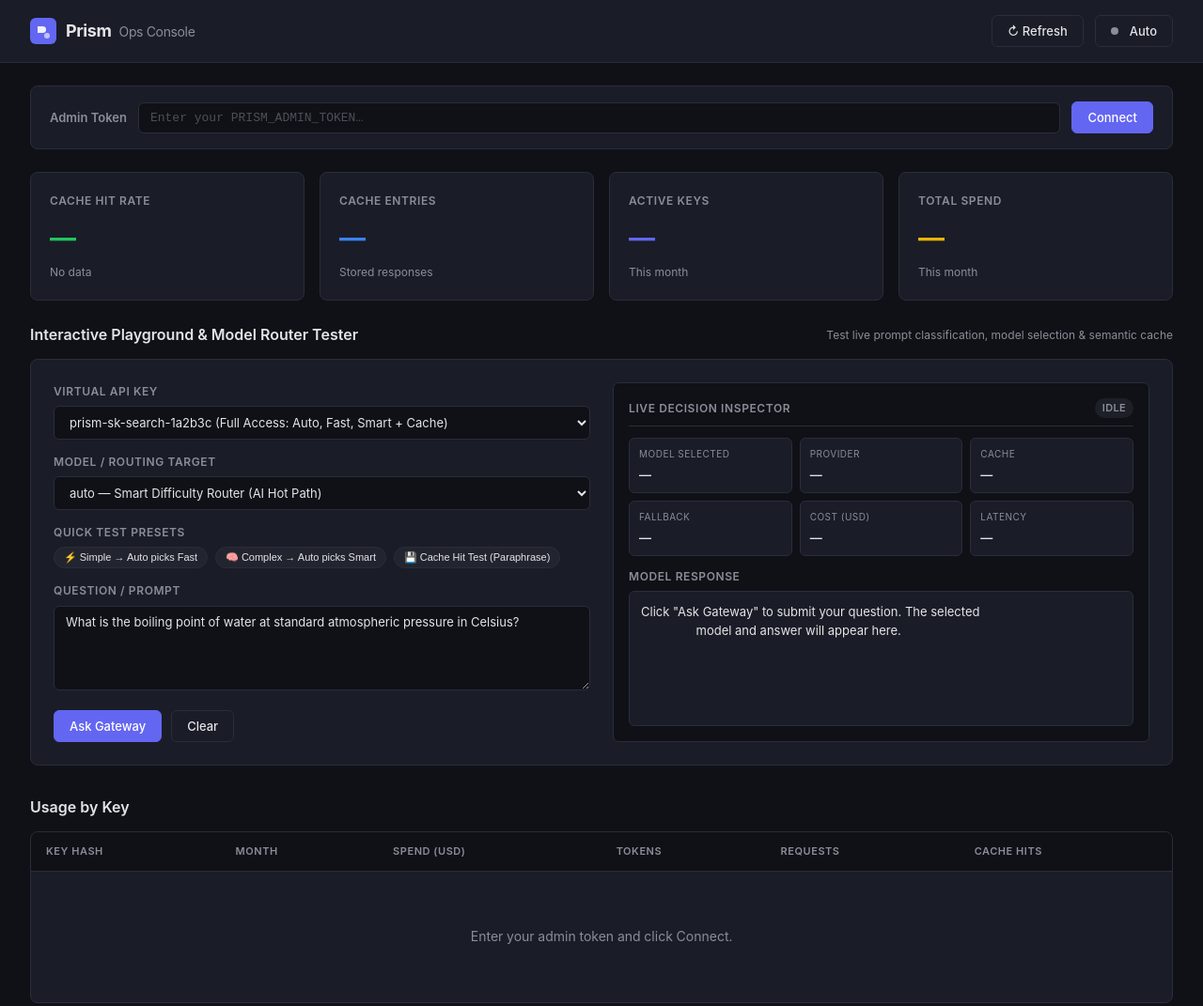
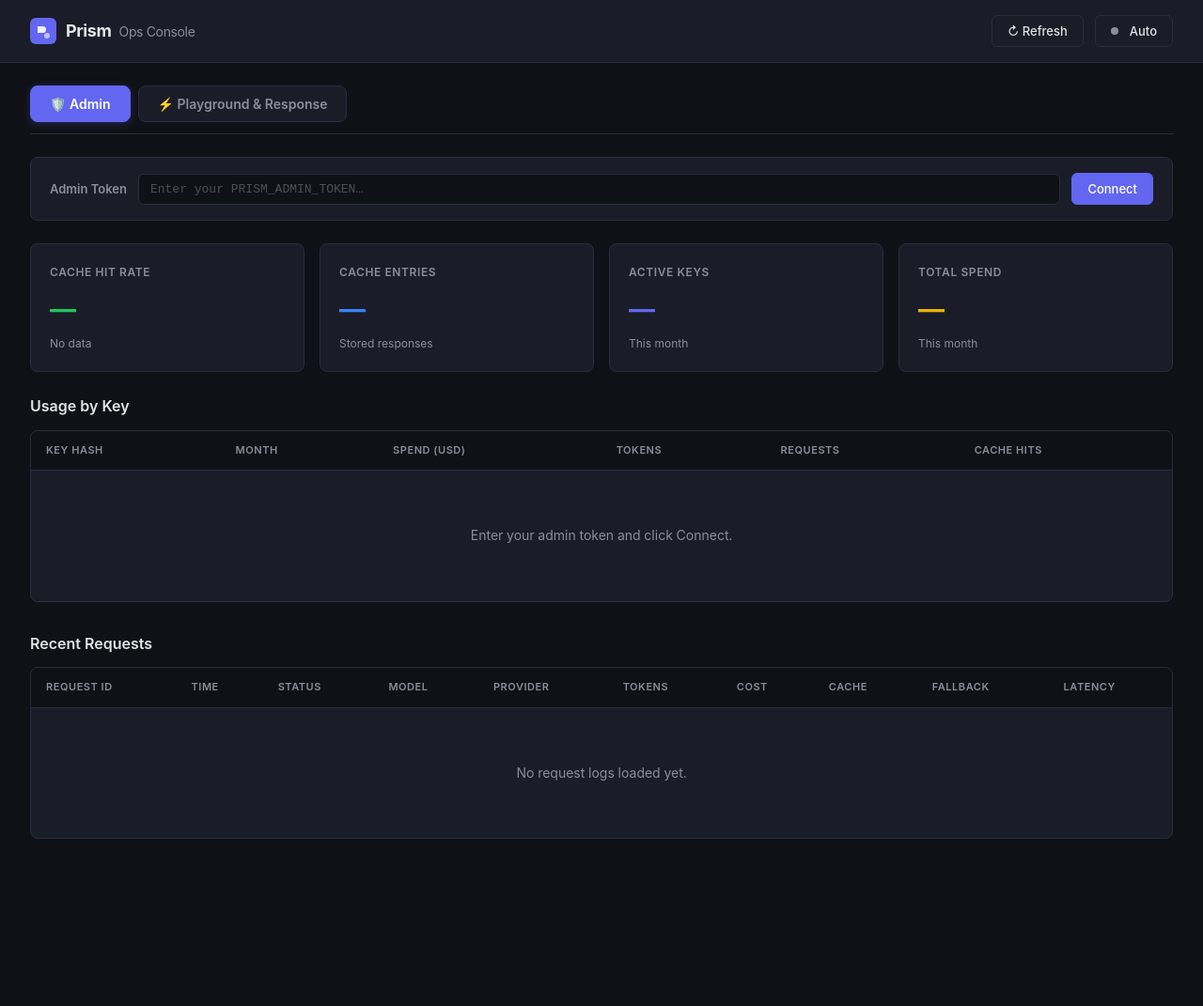
Before and after one commit to maitrii-joshii/prism-llm-gateway, a plain HTML site: page console/index.html in a window 1280 px wide. Shown: the top 1071 px of the page at 94% size. After the commit the page ends 973 px from the top, so only its background shows below. Drawn offline with Linux system fonts and the light colour scheme.

Commit message:
update readme

```diff
--- a/console/index.html
+++ b/console/index.html
@@ -332,9 +332,61 @@
       color: var(--blue);
     }
 
+    .badge-accent {
+      background: rgba(99, 102, 241, 0.15);
+      color: var(--accent-hover);
+    }
+
     .badge-muted {
       background: rgba(139, 141, 152, 0.12);
       color: var(--text-muted);
+    }
+
+    /* ── Tabs Navigation ─────────────────────────────────── */
+    .tabs-bar {
+      display: flex;
+      align-items: center;
+      gap: 8px;
+      margin-bottom: 24px;
+      border-bottom: 1px solid var(--border);
+      padding-bottom: 12px;
+    }
+
+    .tab-btn {
+      display: inline-flex;
+      align-items: center;
+      gap: 8px;
+      padding: 10px 20px;
+      border: 1px solid var(--border);
+      border-radius: var(--radius);
+      background: var(--surface);
+      color: var(--text-muted);
+      font-family: var(--font);
+      font-size: 14px;
+      font-weight: 600;
+      cursor: pointer;
+      transition: all 0.15s;
+    }
+
+    .tab-btn:hover {
+      background: var(--surface-hover);
+      color: var(--text);
+      border-color: var(--accent);
+    }
+
+    .tab-btn.active {
+      background: var(--accent);
+      border-color: var(--accent);
+      color: #fff;
+      box-shadow: 0 2px 10px rgba(99, 102, 241, 0.25);
+    }
+
+    .tab-panel {
+      display: none;
+    }
+
+    .tab-panel.active {
+      display: block;
     }
 
     /* ── Status Indicator ────────────────────────────────── */
@@ -601,6 +653,20 @@
 
   <!-- ── Main Content ────────────────────────────────── -->
   <div class="main">
+    <!-- Tabs Navigation -->
+    <div class="tabs-bar" role="tablist">
+      <button type="button" class="tab-btn active" id="tab-btn-admin" role="tab" aria-selected="true"
+        aria-controls="tab-admin" onclick="switchTab('admin')">
+        🛡️ Admin
+      </button>
+      <button type="button" class="tab-btn" id="tab-btn-playground" role="tab" aria-selected="false"
+        aria-controls="tab-playground" onclick="switchTab('playground')">
+        ⚡ Playground &amp; Response
+      </button>
+    </div>
+
+    <!-- ── TAB 1: Admin ──────────────────────────────── -->
+    <div class="tab-panel active" id="tab-admin" role="tabpanel" aria-labelledby="tab-btn-admin">
       <!-- Auth Bar -->
       <div class="auth-bar">
         <label for="admin-token">Admin Token</label>
@@ -639,11 +705,82 @@
         </div>
       </div>
 
+      <!-- Usage Table -->
+      <div class="section">
+        <div class="section-header">
+          <h2>Usage by Key</h2>
+        </div>
+        <div class="table-wrap">
+          <div class="table-scroll">
+            <table>
+              <thead>
+                <tr>
+                  <th>Key Hash</th>
+                  <th>Month</th>
+                  <th>Spend (USD)</th>
+                  <th>Tokens</th>
+                  <th>Requests</th>
+                  <th>Cache Hits</th>
+                </tr>
+              </thead>
+              <tbody id="usage-tbody">
+                <tr>
+                  <td colspan="6">
+                    <div class="empty-state">
+                      <p>Enter your admin token and click Connect.</p>
+                    </div>
+                  </td>
+                </tr>
+              </tbody>
+            </table>
+          </div>
+        </div>
+      </div>
+
+      <!-- Recent Requests Table -->
+      <div class="section">
+        <div class="section-header">
+          <h2>Recent Requests</h2>
+        </div>
+        <div class="table-wrap">
+          <div class="table-scroll">
+            <table>
+              <thead>
+                <tr>
+                  <th>Request ID</th>
+                  <th>Time</th>
+                  <th>Status</th>
+                  <th>Model</th>
+                  <th>Provider</th>
+                  <th>Tokens</th>
+                  <th>Cost</th>
+                  <th>Cache</th>
+                  <th>Fallback</th>
+                  <th>Latency</th>
+                </tr>
+              </thead>
+              <tbody id="logs-tbody">
+                <tr>
+                  <td colspan="10">
+                    <div class="empty-state">
+                      <p>No request logs loaded yet.</p>
+                    </div>
+                  </td>
+                </tr>
+              </tbody>
+            </table>
+          </div>
+        </div>
+      </div>
+    </div>
+
+    <!-- ── TAB 2: Playground & Response ──────────────── -->
+    <div class="tab-panel" id="tab-playground" role="tabpanel" aria-labelledby="tab-btn-playground">
       <!-- ── Interactive Playground (Questioning & Model Inspector) ── -->
       <div class="section">
         <div class="section-header">
-        <h2>Interactive Playground & Model Router Tester</h2>
-        <span style="font-size:12px;color:var(--text-muted)">Test live prompt classification, model selection & semantic
+          <h2>Interactive Playground &amp; Model Router Tester</h2>
+          <span style="font-size:12px;color:var(--text-muted)">Test live prompt classification, model selection &amp; semantic
             cache</span>
         </div>
 
@@ -741,73 +878,6 @@
           </div>
         </div>
       </div>
-
-    <!-- Usage Table -->
-    <div class="section">
-      <div class="section-header">
-        <h2>Usage by Key</h2>
-      </div>
-      <div class="table-wrap">
-        <div class="table-scroll">
-          <table>
-            <thead>
-              <tr>
-                <th>Key Hash</th>
-                <th>Month</th>
-                <th>Spend (USD)</th>
-                <th>Tokens</th>
-                <th>Requests</th>
-                <th>Cache Hits</th>
-              </tr>
-            </thead>
-            <tbody id="usage-tbody">
-              <tr>
-                <td colspan="6">
-                  <div class="empty-state">
-                    <p>Enter your admin token and click Connect.</p>
-                  </div>
-                </td>
-              </tr>
-            </tbody>
-          </table>
-        </div>
-      </div>
-    </div>
-
-    <!-- Recent Requests Table -->
-    <div class="section">
-      <div class="section-header">
-        <h2>Recent Requests</h2>
-      </div>
-      <div class="table-wrap">
-        <div class="table-scroll">
-          <table>
-            <thead>
-              <tr>
-                <th>Request ID</th>
-                <th>Time</th>
-                <th>Status</th>
-                <th>Model</th>
-                <th>Provider</th>
-                <th>Tokens</th>
-                <th>Cost</th>
-                <th>Cache</th>
-                <th>Fallback</th>
-                <th>Latency</th>
-              </tr>
-            </thead>
-            <tbody id="logs-tbody">
-              <tr>
-                <td colspan="10">
-                  <div class="empty-state">
-                    <p>No request logs loaded yet.</p>
-                  </div>
-                </td>
-              </tr>
-            </tbody>
-          </table>
-        </div>
-      </div>
     </div>
   </div>
 
@@ -816,6 +886,23 @@
     // ── State ────────────────────────────────────────────
     let autoRefreshTimer = null;
     const AUTO_REFRESH_MS = 10_000;
+
+    // ── Tab Navigation ───────────────────────────────────
+    function switchTab(tabName) {
+      const isPlayground = tabName === "playground";
+      const adminBtn = document.getElementById("tab-btn-admin");
+      const playBtn = document.getElementById("tab-btn-playground");
+      const adminPanel = document.getElementById("tab-admin");
+      const playPanel = document.getElementById("tab-playground");
+
+      adminBtn.classList.toggle("active", !isPlayground);
+      adminBtn.setAttribute("aria-selected", String(!isPlayground));
+      playBtn.classList.toggle("active", isPlayground);
+      playBtn.setAttribute("aria-selected", String(isPlayground));
+
+      adminPanel.classList.toggle("active", !isPlayground);
+      playPanel.classList.toggle("active", isPlayground);
+    }
 
     // ── Helpers ──────────────────────────────────────────
     function getToken() {
```
Also changed, not shown: 2 other files. Lines whose indentation alone changed are shown as unchanged.
